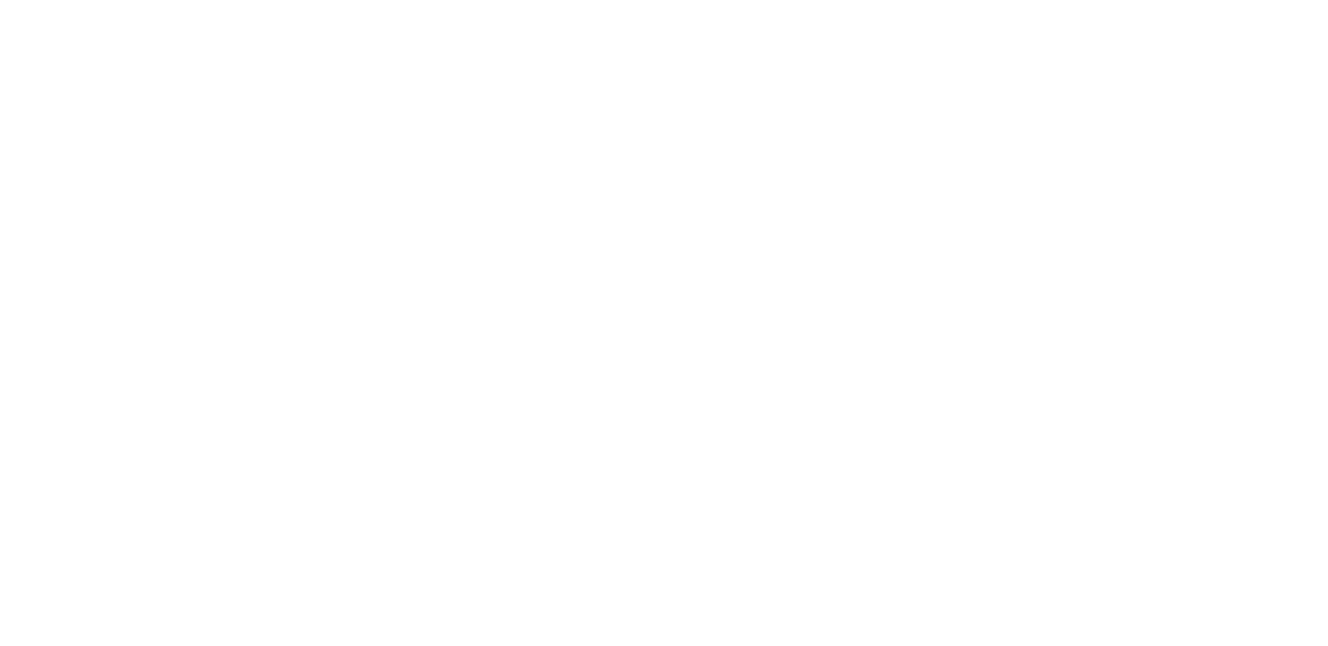
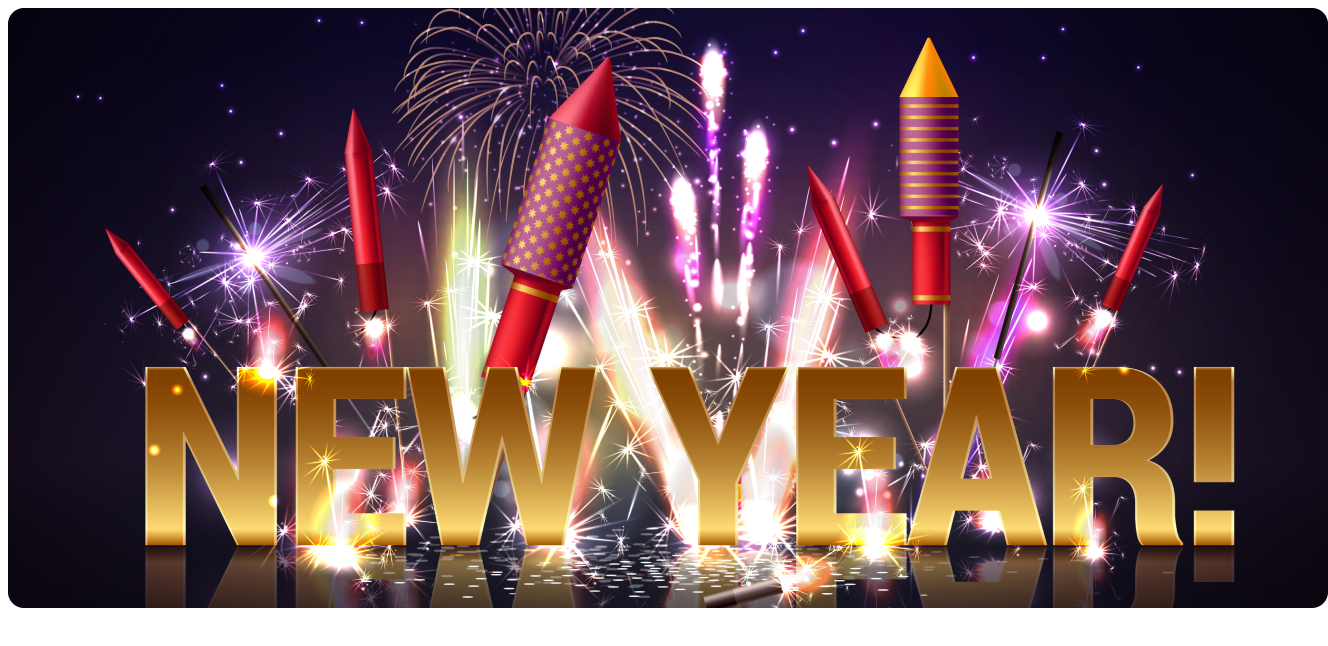
Before and after one commit to NazmusSakib311/Web-Hero, a plain HTML site: page index.html in a window 1280 px wide. Shown: the whole page, 1328 px wide, since content can reach past the window. Drawn offline with Linux system fonts and the light colour scheme.

Commit message:
added banner image

```diff
--- a/index.html
+++ b/index.html
@@ -7,7 +7,7 @@
 </head>
 <body>
     <header>
-
+        <img src="Images/Banner Image.png" alt="New Year Greeting">
     </header>
     <main>
 
```
